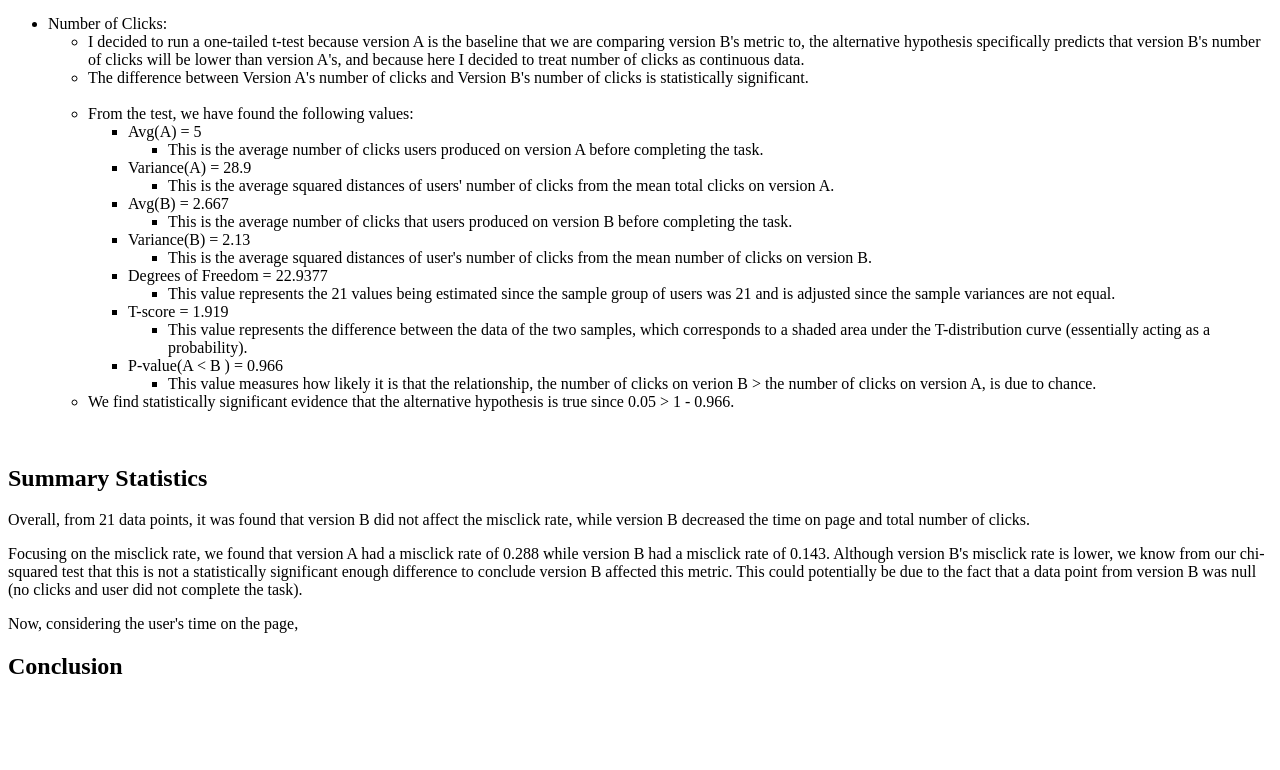
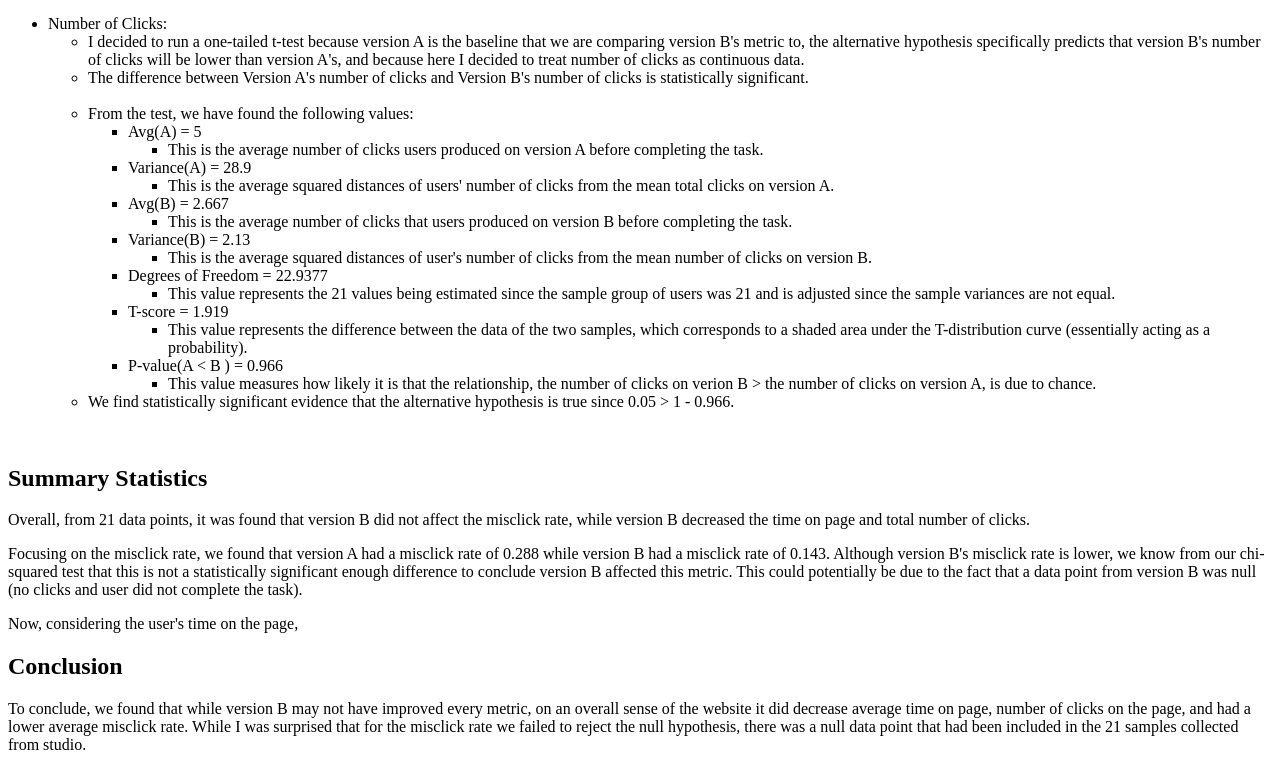
Before and after one commit to angelaaaliii/cs1300-ab-testing-handin, a plain HTML site: page index.html in a window 1280 px wide. Shown: the part 4514-5284 px from the top of the page. Before the commit the page ends 5214 px from the top, so only its background shows below. Drawn offline with Linux system fonts and the light colour scheme.

Commit message:
conclusion

```diff
--- a/index.html
+++ b/index.html
@@ -525,7 +525,11 @@
       <div id = "conclusion">
         <h2>Conclusion</h2>
         <p>
-
+          To conclude, we found that while version B may not have improved every
+          metric, on an overall sense of the website it did decrease average time on page,
+          number of clicks on the page, and had a lower average misclick rate. While I was
+          surprised that for the misclick rate we failed to reject the null hypothesis, there was
+          a null data point that had been included in the 21 samples collected from studio.
         </p>
       </div>
 
```
